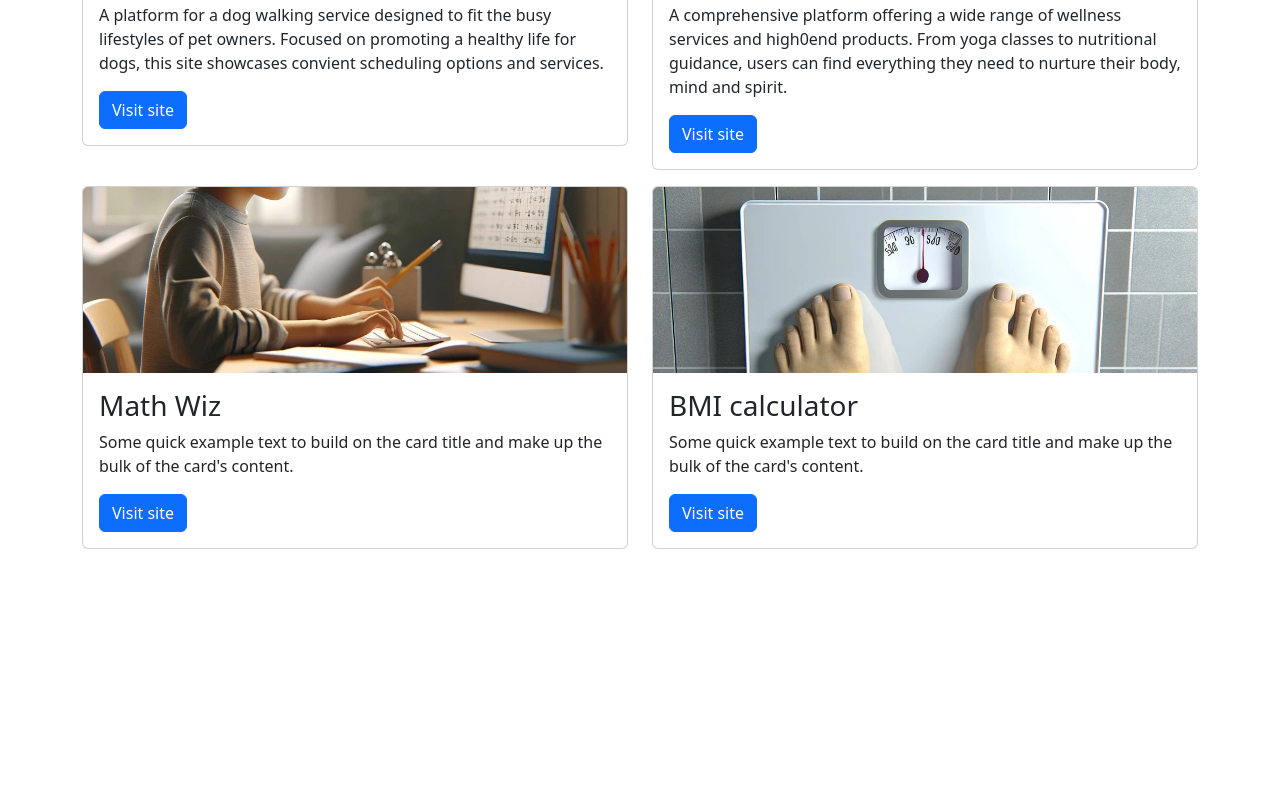
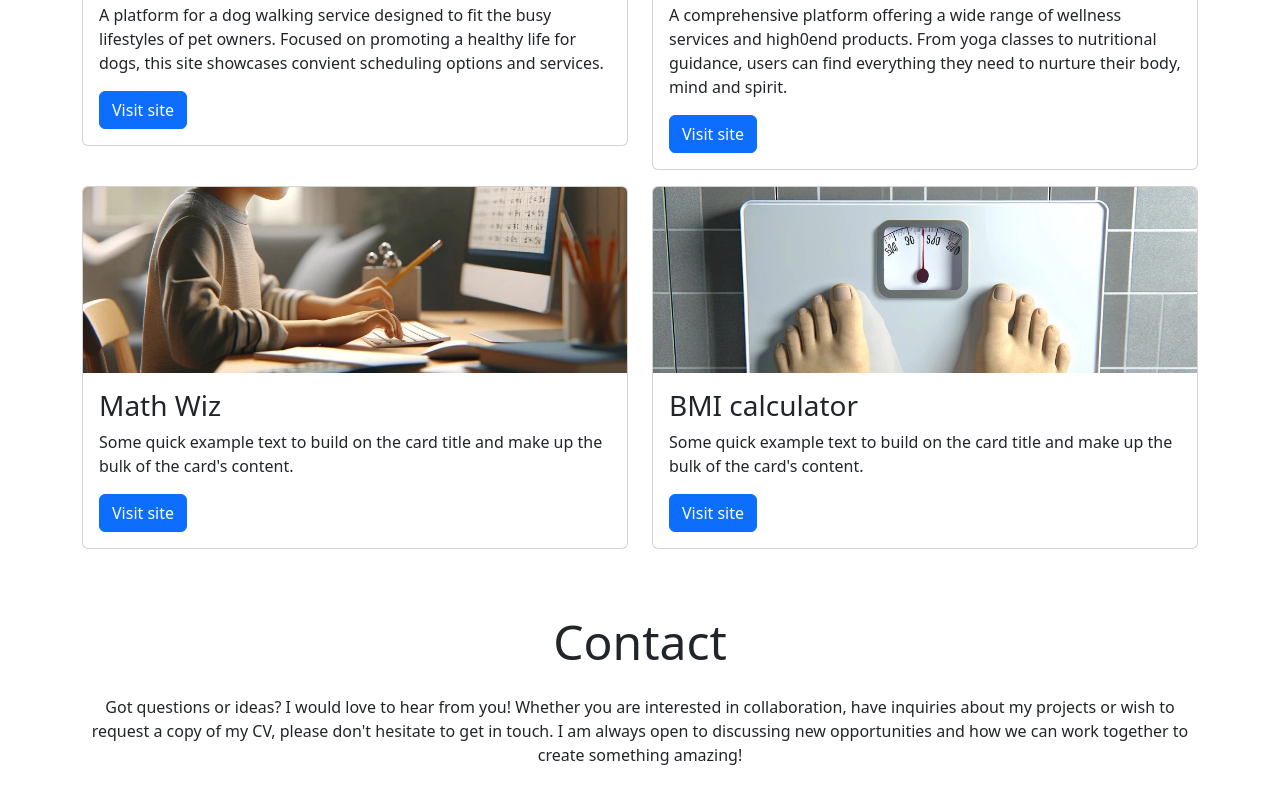
Before and after one commit to Keran1512/ci, a plain HTML site: page index.html in a window 1280 px wide. Shown: the part 1238-2045 px from the top of the page. Before the commit the page ends 1827 px from the top, so only its background shows below. Drawn offline with nearby package versions, Linux system fonts and the light colour scheme.

```diff
--- a/index.html
+++ b/index.html
@@ -153,6 +153,17 @@
   </section>
 </main>
 
+<!--Contact section-->
+<footer id="contact" class="container">
+  <div class="row justify-content-center">
+    <div class="col-12 text-center my-4">
+    <h2 class="display-5">Contact</h2>
+    <p class="mt-4">Got questions or ideas? I would love to hear from you!  Whether you are interested in collaboration, have inquiries about my projects or wish to request a copy of my CV, please don't hesitate to get in touch.  I am always open to discussing new opportunities and how we can work together to create something amazing!</p>
+  </div>
+  <div class="col-12 col-md-10 col-lg-8">
+    <!--Add your form here-->
+  </div>
+</footer>
 
     <!--Bootstrap JS Script -->
     <script src="https://cdn.jsdelivr.net/npm/bootstrap@5.3.3/dist/js/bootstrap.bundle.min.js"></script>
```
